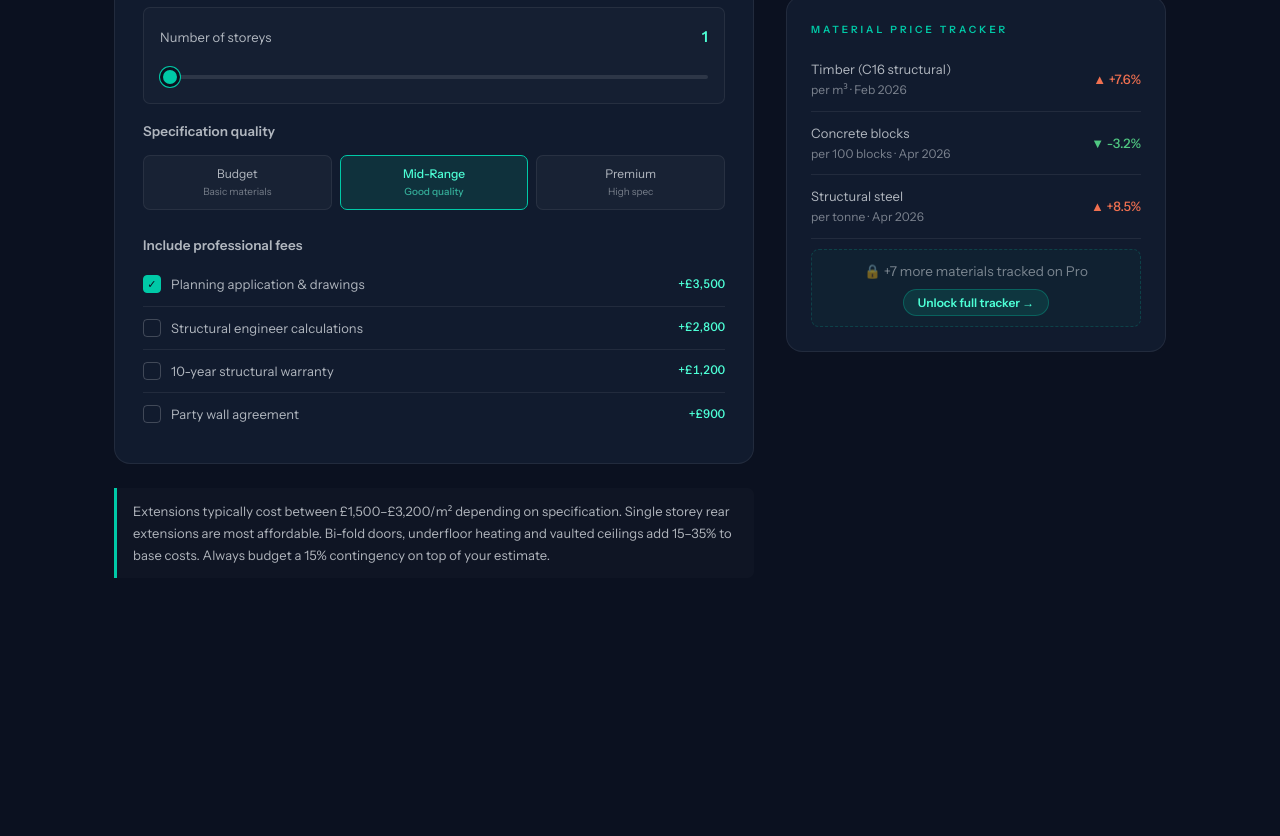
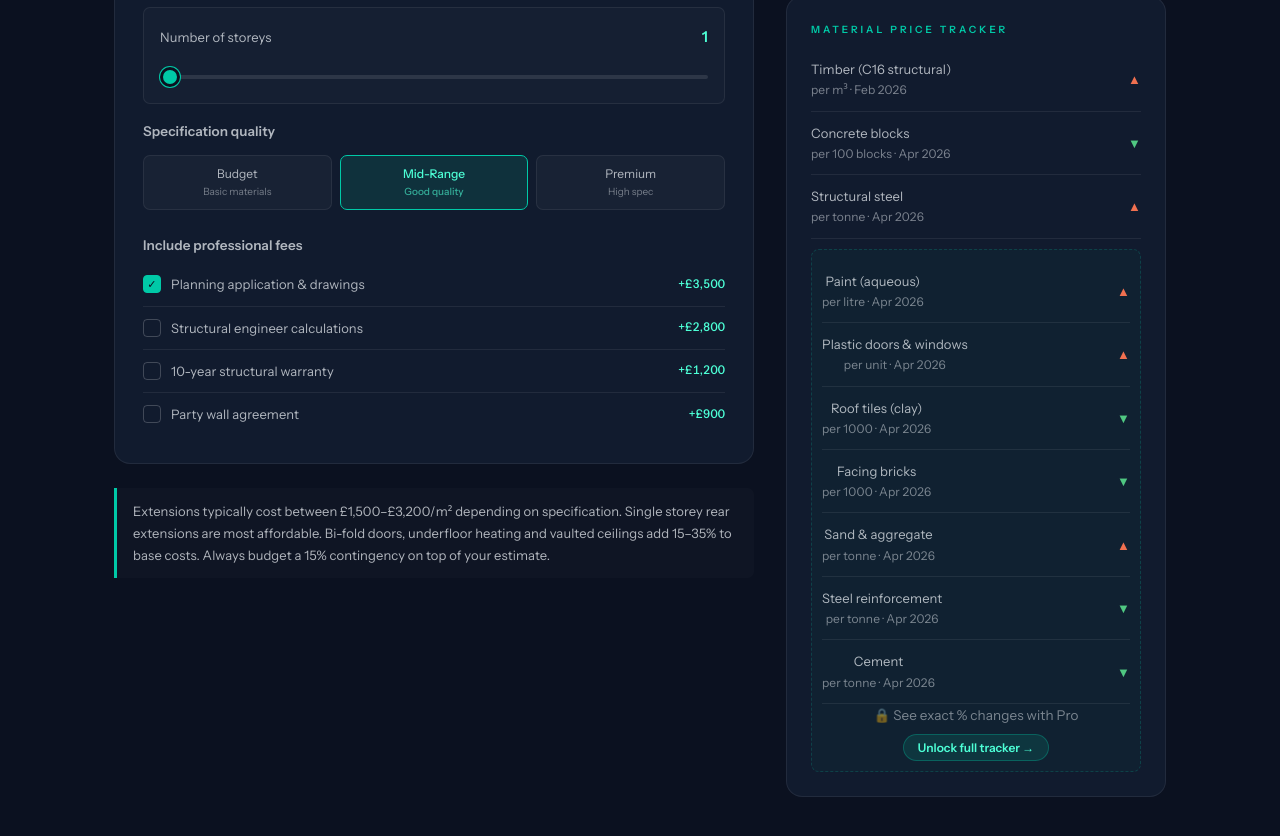
Before and after one commit to Socialscaffolding25/Estiquote, a website: page estimator.html in a window 1280 px wide. Shown: the part 1312-2148 px from the top of the page. Before the commit the page ends 1986 px from the top, so only its background shows below. Drawn offline with nearby package versions, Linux system fonts and the light colour scheme.

Commit message:
Rework material tracker: trend arrows free, exact % Pro-only
Free tier now shows all 10 tracked materials with up/down trend arrows only. Exact percentage changes remain gated to Pro. Also added the 7 materials that were previously Pro-only rows into the free tier list (arrow-only), and updated the upsell footer copy from '+7 more materials tracked on Pro' to 'See exact % changes with Pro'. Pro tier view is unchanged and still shows exact percentages for all materials.

```diff
--- a/estimator.html
+++ b/estimator.html
@@ -770,18 +770,18 @@
       <div id="mat-free">
         <div class="mat-row">
           <div><div class="mat-name">Timber (C16 structural)</div><div style="font-size:11px;color:var(--text-dim)">per m³ · Feb 2026</div></div>
-          <div class="mat-change up">▲ +7.6%</div>
+          <div class="mat-change up">▲</div>
         </div>
         <div class="mat-row">
           <div><div class="mat-name">Concrete blocks</div><div style="font-size:11px;color:var(--text-dim)">per 100 blocks · Apr 2026</div></div>
-          <div class="mat-change down">▼ -3.2%</div>
+          <div class="mat-change down">▼</div>
         </div>
         <div class="mat-row">
           <div><div class="mat-name">Structural steel</div><div style="font-size:11px;color:var(--text-dim)">per tonne · Apr 2026</div></div>
-          <div class="mat-change up">▲ +8.5%</div>
+          <div class="mat-change up">▲</div>
         </div>
         <div style="margin-top:10px;padding:10px;background:rgba(0,201,167,0.03);border:1px dashed rgba(0,201,167,0.2);border-radius:8px;text-align:center;">
-          <div style="font-size:12px;color:var(--text-dim);margin-bottom:6px">🔒 +7 more materials tracked on Pro</div>
+          <div class="mat-row"><div><div class="mat-name">Paint (aqueous)</div><div style="font-size:11px;color:var(--text-dim)">per litre · Apr 2026</div></div><div class="mat-change up">▲</div></div><div class="mat-row"><div><div class="mat-name">Plastic doors &amp; windows</div><div style="font-size:11px;color:var(--text-dim)">per unit · Apr 2026</div></div><div class="mat-change up">▲</div></div><div class="mat-row"><div><div class="mat-name">Roof tiles (clay)</div><div style="font-size:11px;color:var(--text-dim)">per 1000 · Apr 2026</div></div><div class="mat-change down">▼</div></div><div class="mat-row"><div><div class="mat-name">Facing bricks</div><div style="font-size:11px;color:var(--text-dim)">per 1000 · Apr 2026</div></div><div class="mat-change down">▼</div></div><div class="mat-row"><div><div class="mat-name">Sand &amp; aggregate</div><div style="font-size:11px;color:var(--text-dim)">per tonne · Apr 2026</div></div><div class="mat-change up">▲</div></div><div class="mat-row"><div><div class="mat-name">Steel reinforcement</div><div style="font-size:11px;color:var(--text-dim)">per tonne · Apr 2026</div></div><div class="mat-change down">▼</div></div><div class="mat-row"><div><div class="mat-name">Cement</div><div style="font-size:11px;color:var(--text-dim)">per tonne · Apr 2026</div></div><div class="mat-change down">▼</div></div><div style="font-size:12px;color:var(--text-dim);margin-bottom:6px">🔒 See exact % changes with Pro</div>
           <button onclick="goToStripe('homeowner_pro')" style="font-size:11px;padding:5px 14px;border-radius:20px;background:var(--teal-dim);border:1px solid rgba(0,201,167,0.3);color:var(--teal-light);cursor:pointer;font-family:var(--sans);font-weight:600;">Unlock full tracker →</button>
         </div>
       </div>
```
